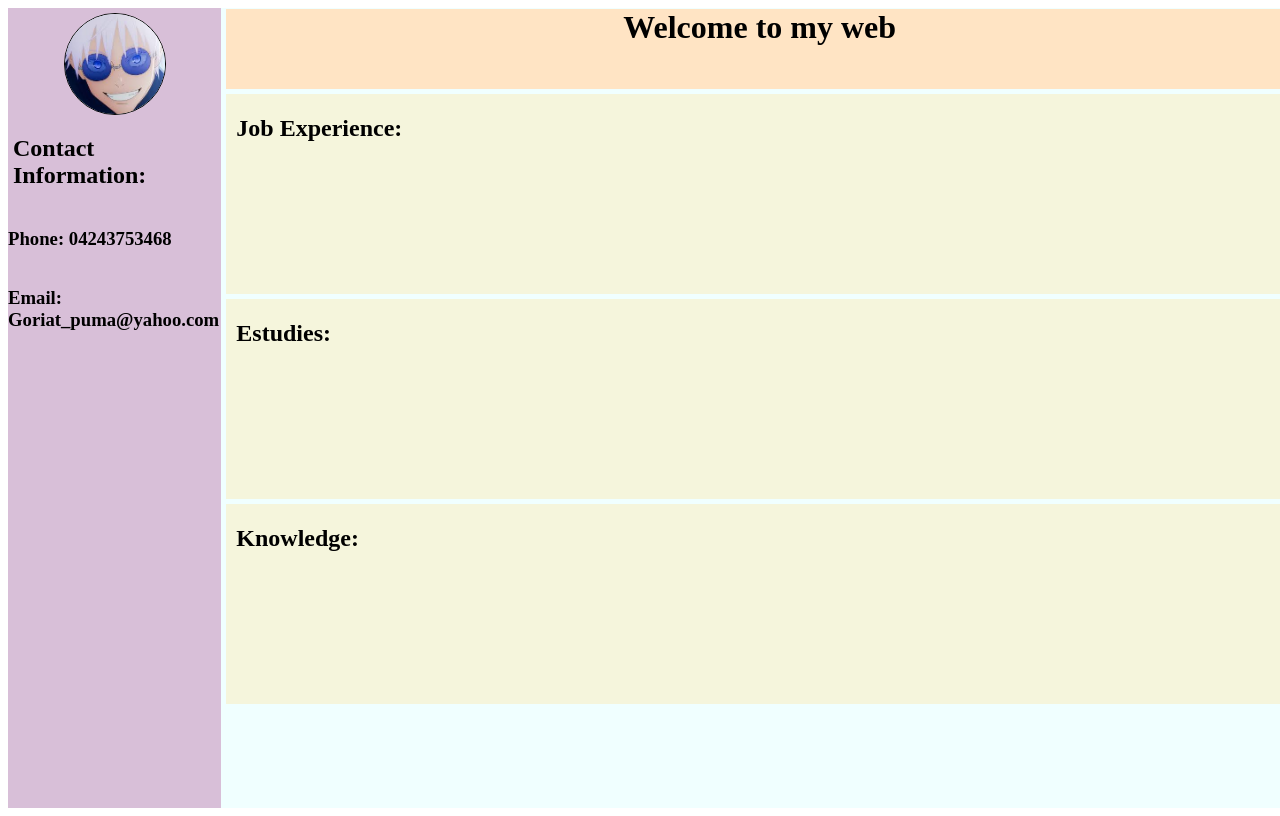
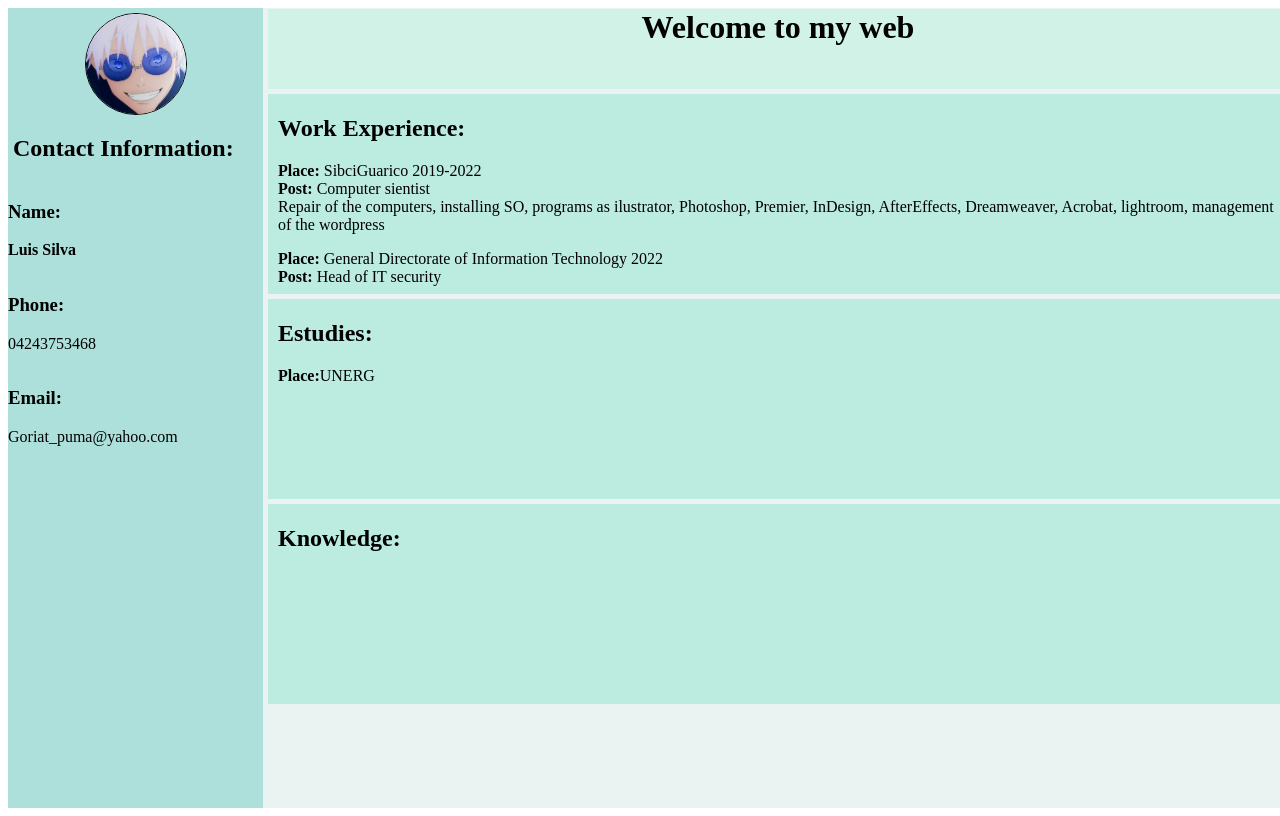
Before and after one commit to surlit/portfolio_surlit, a website: page index.html in a window 1280 px wide. Drawn offline with Linux system fonts and the light colour scheme.

Commit message:
[ADD] se agrego hover a los content y al ico-perfil [ADD] Se agrego información a la experiencia y a los estudios

```diff
--- a/index.html
+++ b/index.html
@@ -16,9 +16,18 @@
       </div>
       <div class="text-header">
         <h2>Contact Information:</h2>
-        <h3>Phone: 04243753468</h3>
-        <h3>Email: Goriat_puma@yahoo.com</h3>
-        <h3></h3>
+        <div>
+          <h3>Name:</h3>
+          <p><b>Luis Silva</b></p>
+        </div>
+        <div>
+          <h3>Phone:</h3>
+          <p>04243753468</p>
+        </div>
+        <div>
+          <h3>Email: </h3>
+          <p>Goriat_puma@yahoo.com</p>
+        </div>
 
       </div>
 
@@ -29,14 +38,15 @@
       </div>
       <div class="content content-1">
         <div class="child child-1">
-          <h2>Job Experience:</h2>
-          <p></p>
+          <h2>Work Experience:</h2>
+          <p><b>Place:</b> SibciGuarico 2019-2022 <br/> <b>Post:</b> Computer sientist <br> Repair of the computers, installing SO, programs as ilustrator, Photoshop, Premier, InDesign, AfterEffects, Dreamweaver, Acrobat, lightroom, management of the wordpress</p>
+          <p><b>Place:</b> General Directorate of Information Technology 2022 <br/> <b>Post:</b> Head of IT security <br> </p>
         </div>
       </div>
       <div class="content content-2">
         <div class="child child-2">
           <h2>Estudies:</h2>
-          <p></p>
+          <p><b>Place:</b>UNERG <br> <b></b></p>
         </div>
       </div>
       <div class="content content-3">
--- a/styles.css
+++ b/styles.css
@@ -4,18 +4,21 @@ body {
   width: 100vw;
 }
 .header {
-  background-color: thistle;
+  background-color: #ade0db;
   height: 100vh;
   width: 20vw;
+
 }
+
 .section {
-  background-color: azure;
+  background-color: #ebf2f2;
   height: 100vh;
-  width: 100%;
+  width: 80%;
   text-align: center;
+  padding-right: 5px;
 }
 .principal-tittle {
-  background-color: bisque;
+  background-color: #d0f2e7;
   margin-left: 5px;
   height: 10%;
   width: 100%;
@@ -43,6 +46,11 @@ body {
   border-radius: 100%;
 
 }
+.icono-img:hover{
+  transform: scale(1.1, 1.1);
+  border: black solid 1px;
+  box-shadow: 2px 4px 10px 4px black;
+}
 
 .text-header {
   display: flex;
@@ -53,7 +61,7 @@ body {
 }
 
 .content {
-  background-color: beige;
+  background-color:  #bcebdf;
   width: 100%;
   height: 25%;
   margin-left: 5px;
@@ -61,10 +69,15 @@ body {
 }
 .content > .child {
   text-align: start;
-
   padding-left: 10px;
 }
 .content > .child {
   padding-top: 1px;
 
 }
+.content:hover{
+  /* transform: translate(20px, -10%); */
+  transform: scale(1, 1);
+  border: black solid 1px;
+  box-shadow: 2px 4px 10px 4px black;
+}
```
